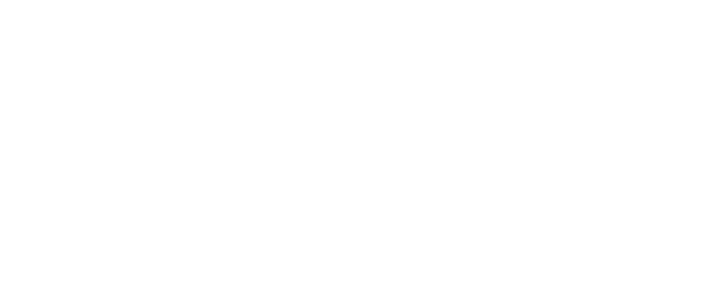
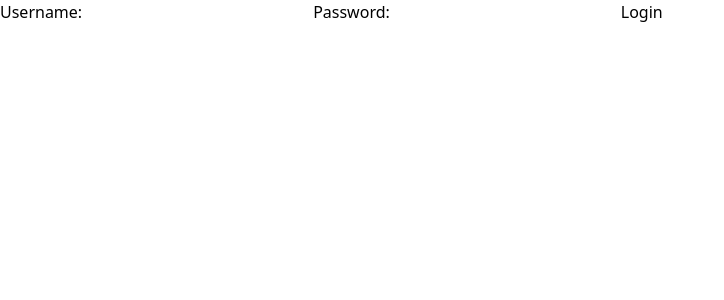
Before and after one commit to Prajwal-H-Rao/MERN_Test, a React (Vite) app in the folder frontend/: page /login in a window 1280 px wide. Before the commit this address had no page. Shown: the top 300 px of the page, without its empty margins (0-724 px from the left). Built offline with nearby package versions, Linux system fonts and the light colour scheme.

Commit message:
login routes

```diff
--- a/frontend/src/App.jsx
+++ b/frontend/src/App.jsx
@@ -1,11 +1,13 @@
 import React from 'react'
 import {Routes,Route} from 'react-router-dom'
 import Upload from './pages/Upload'
+import Login from './pages/Login'
 
 const App = () => {
   return (
     <Routes>
-      <Route path='/' Component={Upload}/>
+      <Route path='/login' Component={Login}/>
+      <Route path='/upload' Component={Upload}/>
     </Routes>
   )
 }
--- /dev/null
+++ b/frontend/src/pages/Login.jsx
@@ -0,0 +1,27 @@
+import React, { useState } from "react";
+import axios from "axios";
+const Login = () => {
+  const [data, setData] = useState({
+    username: "",
+    password: "",
+  });
+  function handleSubmit(e) {
+    e.preventDefault();
+    axios.post('http://localhost:5000/login',data).then(res=>console.log(res)).catch(err=>console.log(err))
+  }
+  return (
+    <form onSubmit={handleSubmit}>
+      <label>
+        Username:
+        <input type="text" value={data.username} onChange={e=>setData({...data,username:e.target.value})}/>
+      </label>
+      <label>
+        Password:
+        <input type="password" value={data.password} onChange={e=>setData({...data,password:e.target.value})}/>
+      </label>
+      <button type="submit">Login</button>
+    </form>
+  );
+};
+
+export default Login;
```
Also changed, not shown: 1 other file (tests, documents, lock files or other folders).
